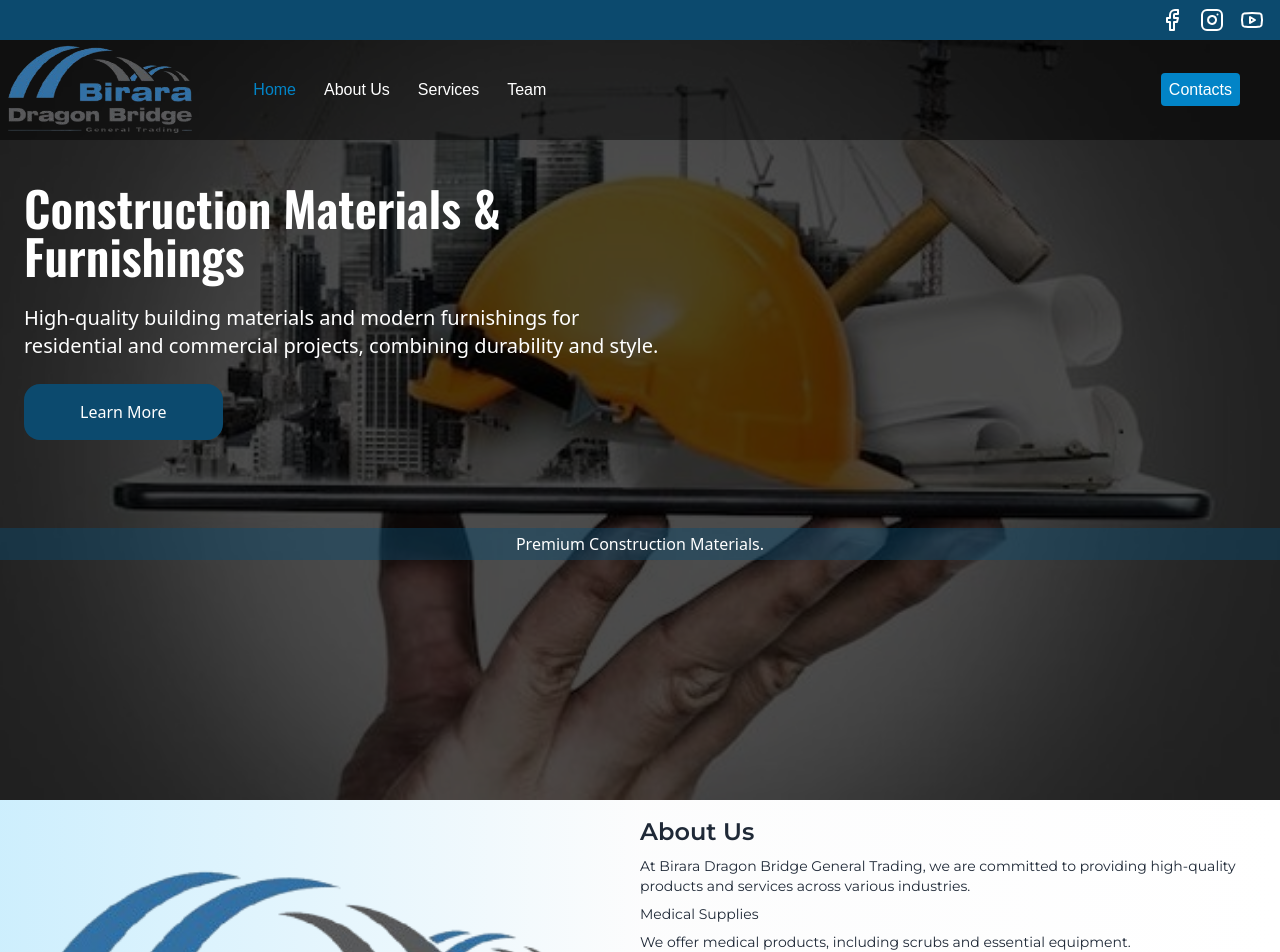
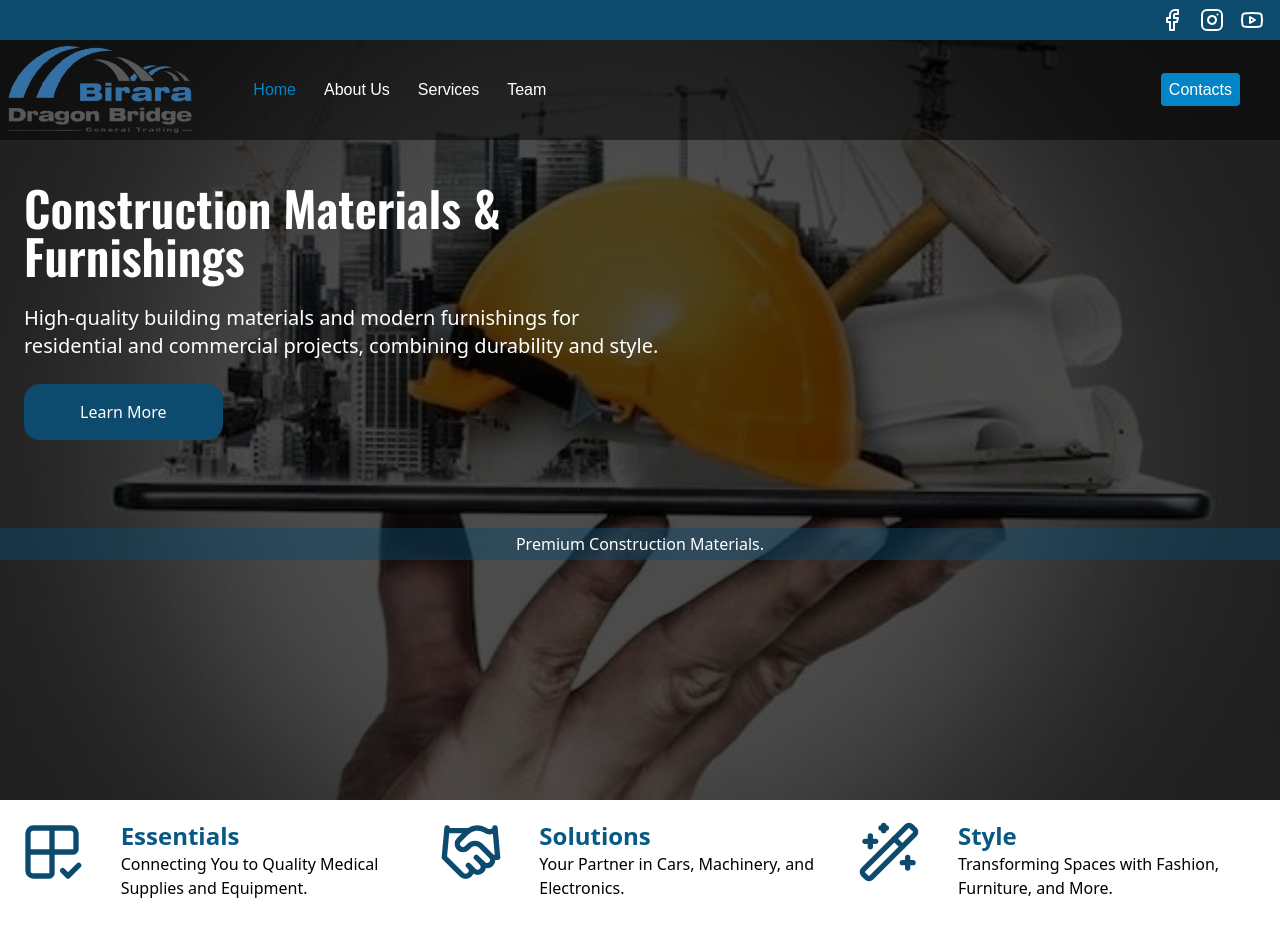
Before and after one commit to KidusThethird/birara_dragon, a React (Vite) app: page / in a window 1280 px wide. Shown: the top 952 px of the page. Built offline with nearby package versions, Linux system fonts and the light colour scheme; a web font is replaced by a local one.

Commit message:
update:fix

```diff
--- /dev/null
+++ b/src/components/break03.jsx
@@ -0,0 +1,42 @@
+import React from "react";
+import { Grid2x2Check, Handshake, WandSparkles } from "lucide-react";
+
+export default function Break03() {
+  return (
+    <div className="w-full">
+      <div className="w-full space-y-3 ms:space-y-0 ms:grid grid-cols-2 lmd:grid-cols-3 gap-4 p-5">
+        <div className="grid grid-cols-4">
+          <div className="col-span-1">
+            <Grid2x2Check size={64} className="text-sky-900" />
+          </div>
+          <div className="col-span-3">
+            <div className="text-sky-800 text-2xl font-semibold">
+              Essentials
+            </div>
+            <div>Connecting You to Quality Medical Supplies and Equipment.</div>
+          </div>
+        </div>
+
+        <div className="grid grid-cols-4">
+          <div className="col-span-1">
+            <Handshake size={64} className="text-sky-900" />
+          </div>
+          <div className="col-span-3">
+            <div className="text-sky-800 text-2xl font-semibold">Solutions</div>
+            <div>Your Partner in Cars, Machinery, and Electronics.</div>
+          </div>
+        </div>
+
+        <div className="grid grid-cols-4">
+          <div className="col-span-1">
+            <WandSparkles size={64} className="text-sky-900" />
+          </div>
+          <div className="col-span-3">
+            <div className="text-sky-800 text-2xl font-semibold">Style</div>
+            <div>Transforming Spaces with Fashion, Furniture, and More.</div>
+          </div>
+        </div>
+      </div>
+    </div>
+  );
+}
--- a/src/components/navbar.jsx
+++ b/src/components/navbar.jsx
@@ -1,4 +1,5 @@
 import logo from "../assets/images/logo01.png";
+import logosmall from "../assets/images//smalllogo2.png";
 import { X, Menu, Facebook, Instagram, Youtube } from "lucide-react";
 import React, { useState } from "react";
 import { motion } from "framer-motion";
@@ -95,7 +96,7 @@ export default function NavBar() {
             className="flex cursor-pointer justify-between px-4 bg-gray-400 text-sky-900"
           >
             {drawer ? <X className="my-auto" /> : <Menu className="my-auto" />}
-            <img src={logo} className="w-24" alt="" />
+            <img src={logosmall} className="w-fit" alt="" />
           </div>
           <motion.div
             initial={{ x: "-100%" }}
--- a/src/routes/home.jsx
+++ b/src/routes/home.jsx
@@ -3,13 +3,15 @@ import AboutUs from "../components/aboutus";
 import Break01 from "../components/break01";
 import FourSection from "../components/four_section";
 import OurMission from "../components/our_mission";
+import Break03 from "../components/break03";
 
 export default function Home() {
   return (
     <div>
-      <AboutUs />
+      <Break03 />
+      {/* <AboutUs />
 
-      <Break01 />
+      <Break01 /> */}
 
       <FourSection />
       <Break01 />
```
Also changed, not shown: src/assets/images/smalllogo.png (added), src/assets/images/smalllogo2.png (added).
